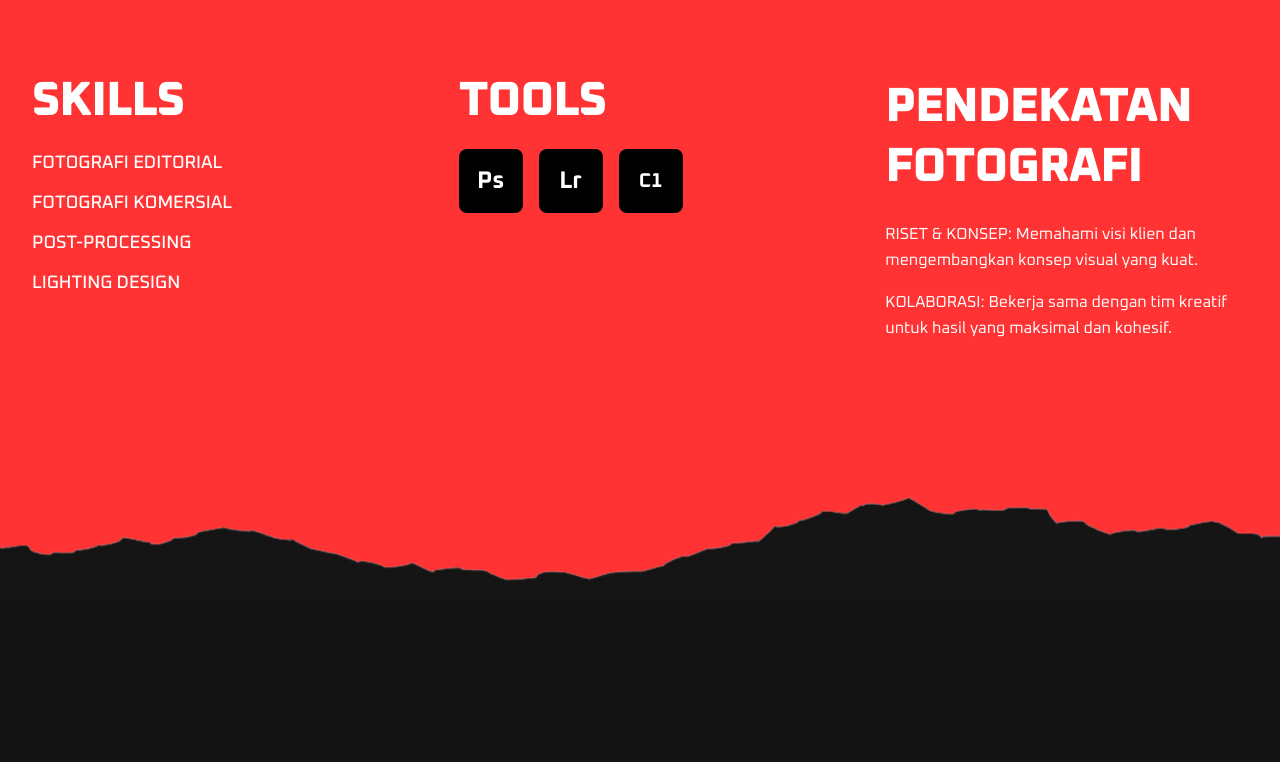
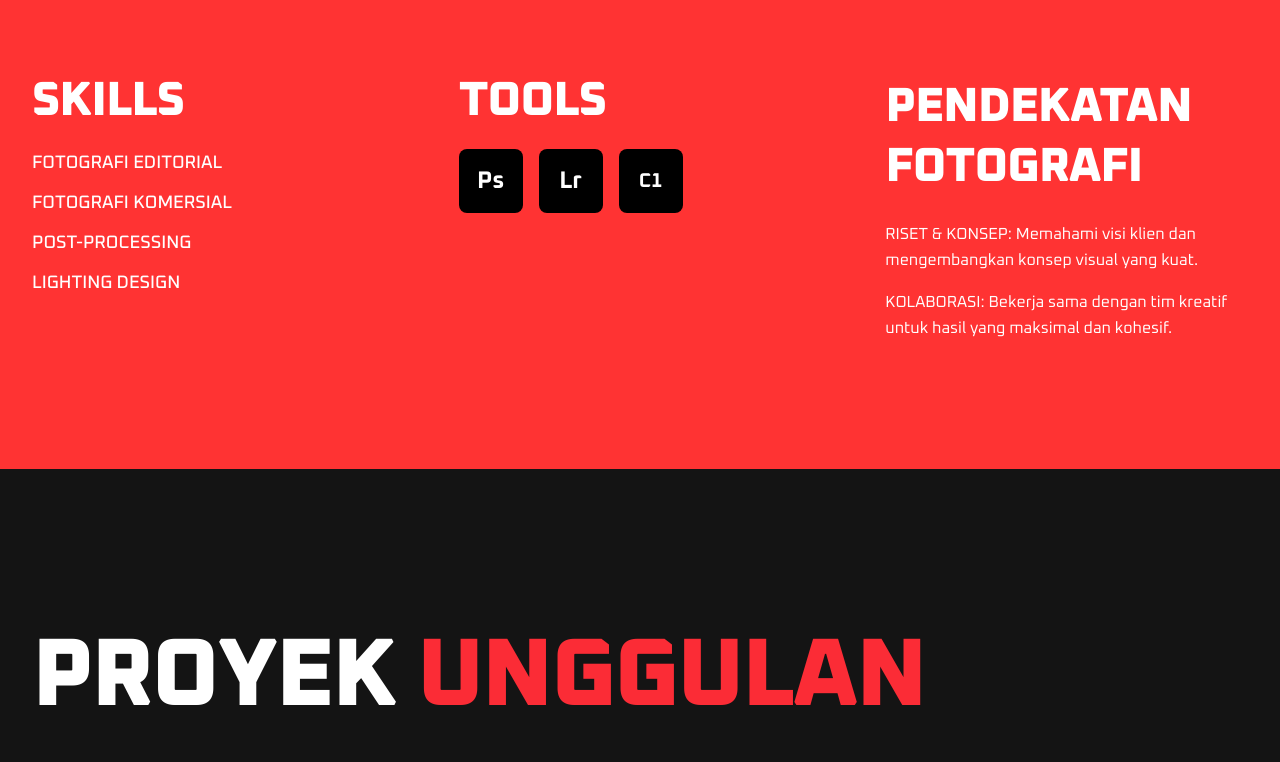
Before and after one commit to DanuZen/portofolio_web, a React (Vite) app: page / in a window 1280 px wide. Shown: the part 1970-2732 px from the top of the page. Built offline with nearby package versions, Linux system fonts and the light colour scheme; the HTML template or start-up script is replaced by a standard one.

Commit message:
Visual edit in Lovable
Edited UI in Lovable

```diff
--- a/src/pages/Home.tsx
+++ b/src/pages/Home.tsx
@@ -209,9 +209,9 @@ export default function Home() {
         </div>
 
         {/* Skills, Tools & Approach Section */}
-        <section className="relative py-24 md:py-32 px-6 lg:px-8 overflow-hidden" style={{
+        <section style={{
         backgroundColor: '#FF3333'
-      }}>
+      }} className="relative py-24 md:py-32 px-6 lg:px-8 overflow-hidden text-slate-50">
           <div className="max-w-7xl mx-auto relative z-10">
             <div className="grid grid-cols-1 md:grid-cols-3 gap-12 md:gap-16">
               {/* Column 1: SKILLS */}
@@ -276,7 +276,7 @@ export default function Home() {
 
         {/* Image Divider 3 */}
         <div className="w-full">
-          <img src={Pembatas3} alt="" className="w-full h-auto object-cover" />
+
         </div>
 
         {/* Featured Projects Section - Bold Header + Gallery */}
```
